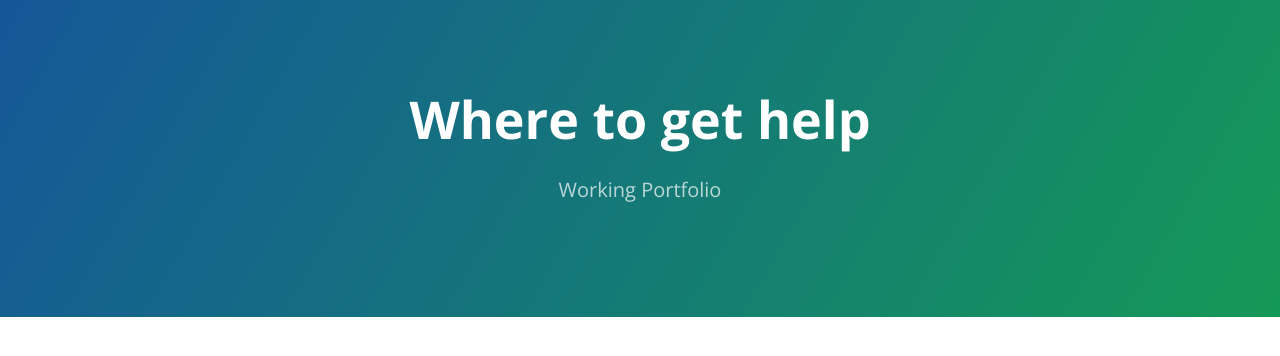
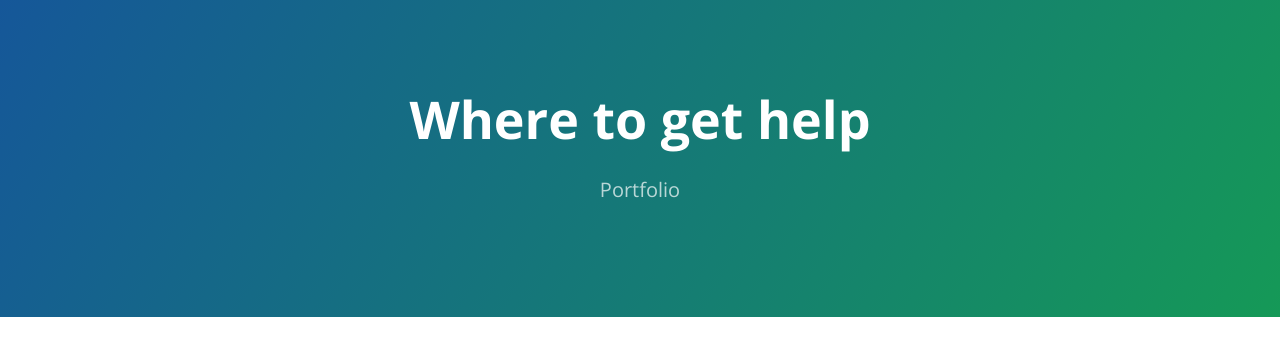
Before and after one commit to hallieberrry/hallieberrry.github.io, a Jekyll site: the page built from docs/SUPPORT.md, in a window 1280 px wide. Shown: the top 356 px of the page. Built offline with Jekyll 4.4.1, drawn with Linux system fonts in a browser that asks for light colours; our own code applies the rules of GitHub Pages for plain Markdown files.

Commit message:
Update _config.yml

```diff
--- a/_config.yml
+++ b/_config.yml
@@ -1,5 +1,5 @@
 title: Hallie Zimmerman
-description: Working Portfolio
+description: Portfolio
 show_downloads: false
 google_analytics:
 theme: jekyll-theme-cayman
```
